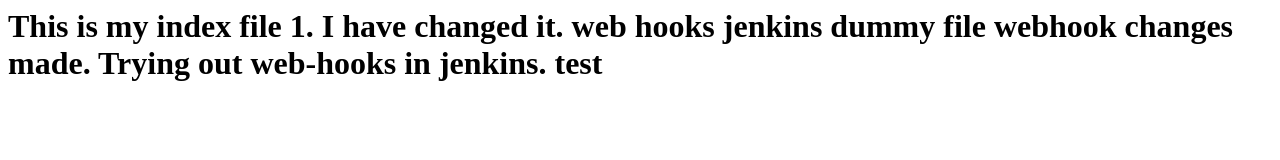
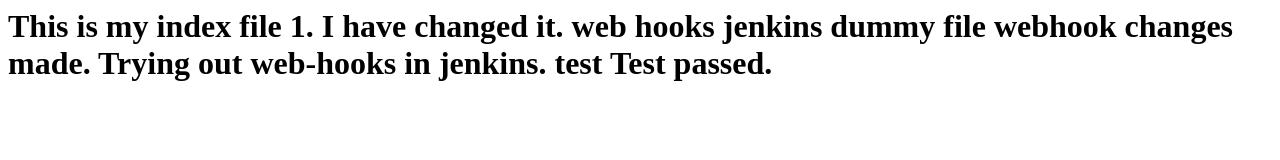
Before and after one commit to ragrocks14/Ragini, a plain HTML site: page index.html in a window 1280 px wide. Drawn offline with Linux system fonts and the light colour scheme.

Commit message:
Update index.html

```diff
--- a/index.html
+++ b/index.html
@@ -6,4 +6,6 @@
 
  Trying out web-hooks in jenkins.
  test
+
+ Test passed.
 </h1>
```
